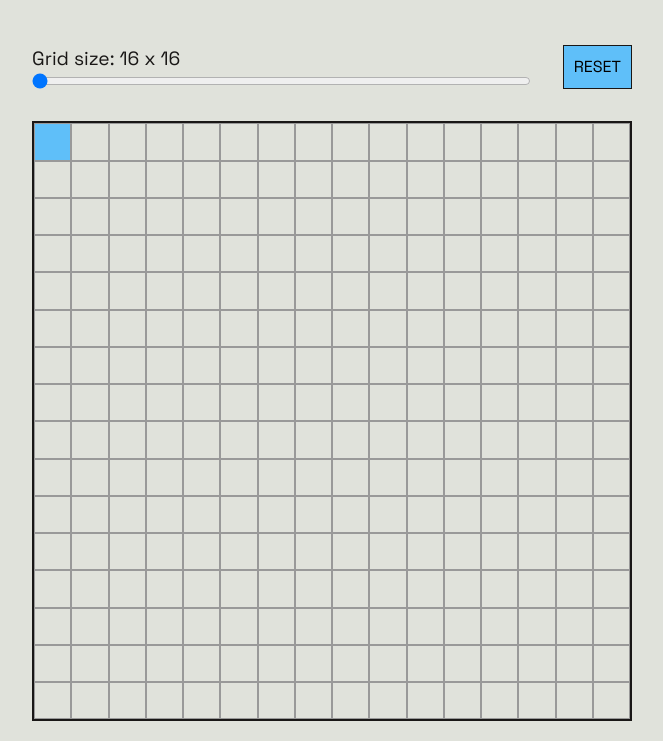
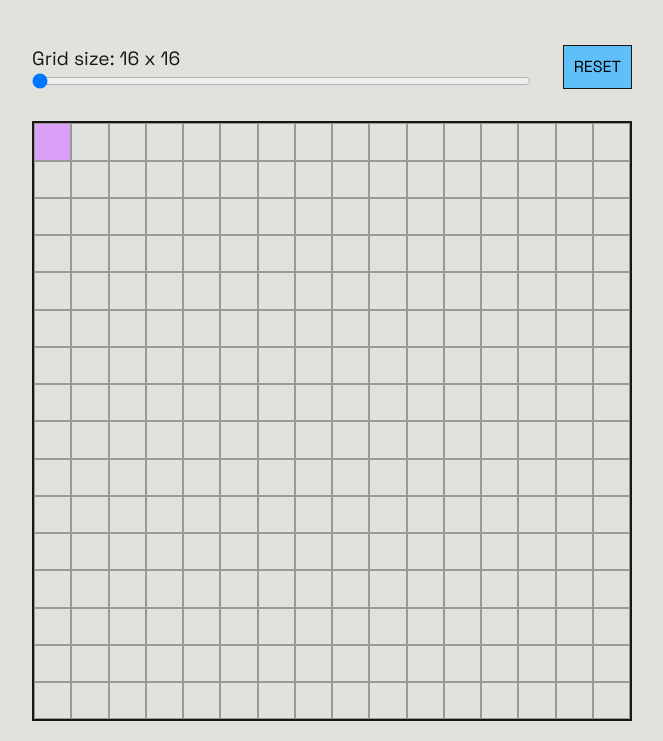
Before and after one commit to diogohrq/odin-etch-a-sketch, a plain HTML site: page index.html in a window 1280 px wide. Both pictures are taken after a click on the element 360 px from the left and 201 px from the top of the page. Shown: the part 59-800 px from the top of the page, without its empty margins (308-971 px from the left). Drawn offline with Linux system fonts and the light colour scheme.

Commit message:
Add random colors when hovering

```diff
--- a/css/style.css
+++ b/css/style.css
@@ -117,7 +117,3 @@ body {
   cursor: pointer;
   pointer-events: auto;
 }
-
-.hovered {
-  background-color: var(--clr-accent-2);
-}
--- a/js/script.js
+++ b/js/script.js
@@ -14,7 +14,7 @@ const updateSliderLabel = (value) => {
 const createGrid = (size) => {
   for (let i = 0; i < size * size; i++) {
     const gridElement = createGridElement();
-    gridElement.style = `width: calc(100% / ${size})`;
+    gridElement.style = `width: calc(100% / ${size}); `;
     gridContainer.appendChild(gridElement);
   }
 }
@@ -35,9 +35,22 @@ const cleanGrid = () => {
   gridContainer.innerHTML = '';
 }
 
+const changeGridElementColor = (element) => {
+  if (element.style.backgroundColor == '') {
+    element.style.backgroundColor = getRandomRGB();
+  }
+}
 
-const changeGridElementColor = (element) => {
-  element.classList.add('hovered')
+const getRandomNumber = (max) => {
+  return Math.floor(Math.random() * max);
+}
+
+const getRandomRGB = () => {
+  const r = getRandomNumber(255);
+  const g = getRandomNumber(255);
+  const b = getRandomNumber(255);
+
+  return `rgb(${r}, ${g}, ${b})`;
 }
 
 createGrid(headerSlider.value);
```
